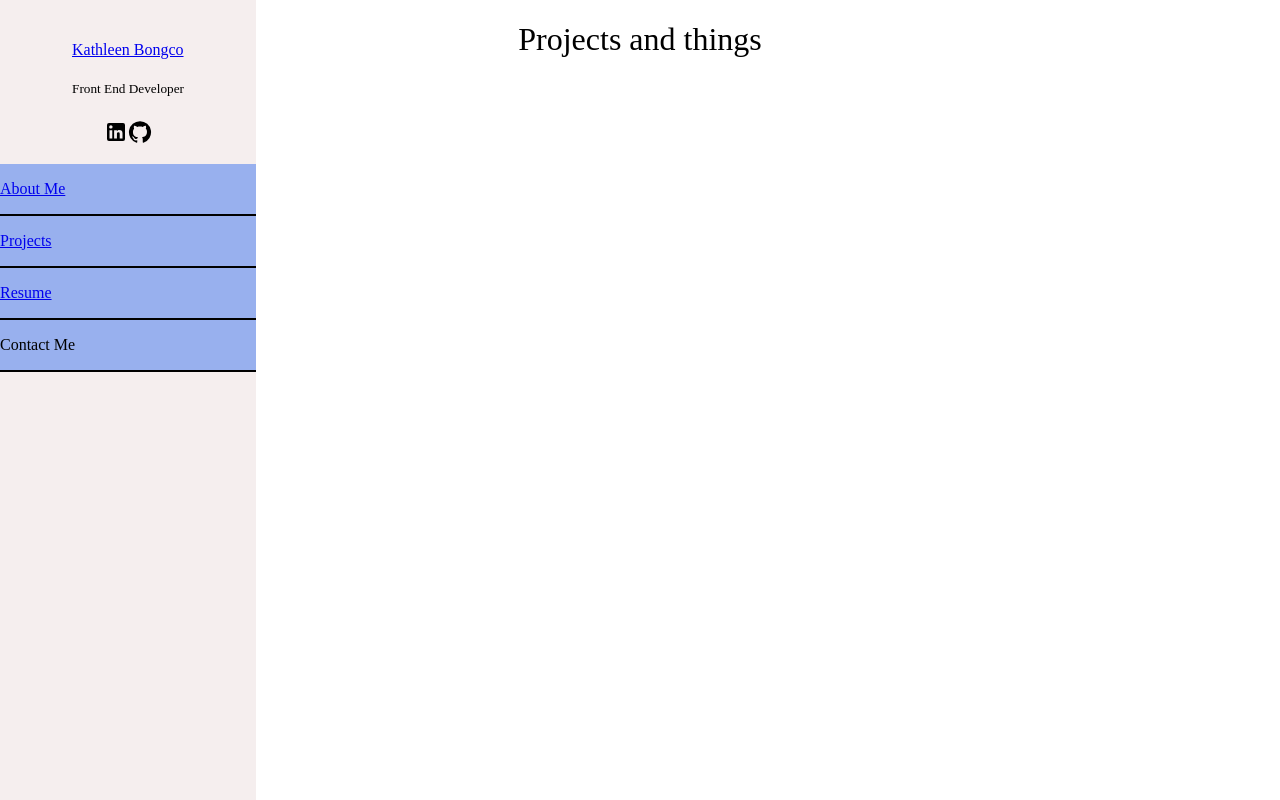
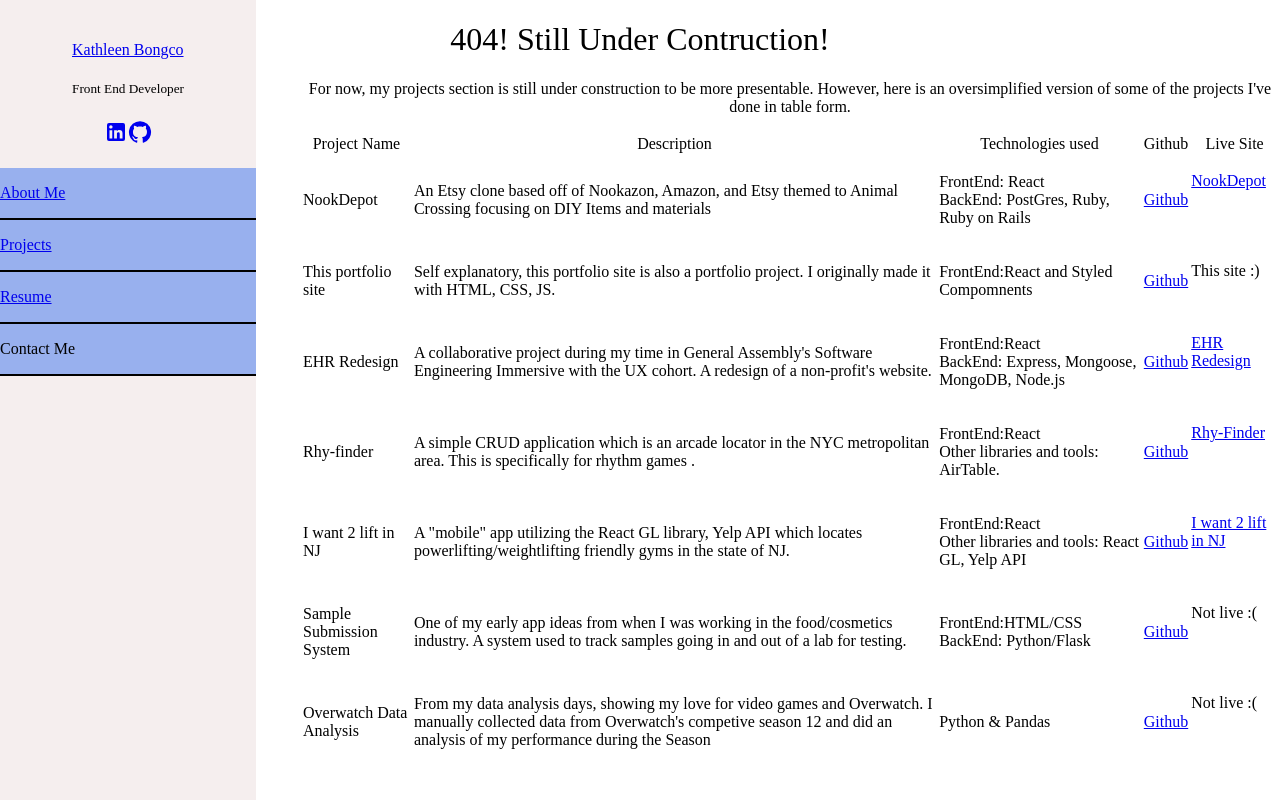
Before and after one commit to kbongco/finalform-portfolio, a React (Create React App) app: page /projects in a window 1280 px wide. Built offline with nearby package versions, Linux system fonts and the light colour scheme.

Commit message:
added temp project page

```diff
--- a/package.json
+++ b/package.json
@@ -14,6 +14,7 @@
     "react": "^17.0.2",
     "react-dom": "^17.0.2",
     "react-figma-embed": "^1.0.1",
+    "react-google-forms": "^1.0.3",
     "react-icons": "^4.3.1",
     "react-router-dom": "^5.3.0",
     "react-scripts": "4.0.3",
--- a/src/Layouts/NavBar.jsx
+++ b/src/Layouts/NavBar.jsx
@@ -56,8 +56,8 @@ export default function NavBar(props) {
           <h5>Front End Developer</h5>
           <div>
             <SocialIcons>
-              <LinkedInIcon />
-              <GitHubIcon />
+              <a href='https://www.linkedin.com/in/kathleen-bongco-11843197/'><LinkedInIcon /></a>
+              <a href='http://github.com/kbongco'><GitHubIcon /></a>
             </SocialIcons>
           </div>
         </TextContainer>
--- a/src/Screens/About.jsx
+++ b/src/Screens/About.jsx
@@ -2,6 +2,7 @@ import React from 'react';
 import styled from 'styled-components'
 import LargeCards from './LargeCard'
 import SmallCard from '../Components/SmallCard'
+import { Link } from "react-router-dom";
 
 
 const TestHeader = styled.h1`
@@ -54,7 +55,9 @@ export default function About() {
       </div>
       <ButtonContainer>
         <StyledButtons>Contact me!</StyledButtons>
-        <StyledButtons>Resume</StyledButtons>
+        <Link exact to ='/resume'>
+          <StyledButtons>Resume</StyledButtons>
+        </Link>
       </ButtonContainer>
       <SmallCardContainer>
         <SmallCard/>
--- a/src/Screens/Projects.jsx
+++ b/src/Screens/Projects.jsx
@@ -1,16 +1,18 @@
-import React from 'react';
+import React, { useState } from 'react';
 import Card from '@mui/material/Card';
 import CardActions from '@mui/material/CardActions';
 import CardContent from '@mui/material/CardContent';
 import CardMedia from '@mui/material/CardMedia';
 import Button from '@mui/material/Button';
 import Typography from '@mui/material/Typography';
+import UnderConstruction from './UnderConstruction'
 
 export default function Projects(props) {
+  let [underConstructionStatus, setUnderConstructionStatus ] = useState(true)
   return (
     <>
-      <h1 style={{ textAlign: 'center' }}>Projects and things </h1>
-
+      {underConstructionStatus === true ? <UnderConstruction /> :
+        <h1>Projects and things</h1>}
     </>
   )
 }
--- /dev/null
+++ b/src/Screens/UnderConstruction.jsx
@@ -0,0 +1,177 @@
+import React from 'react';
+
+export default function UnderContruction() {
+  return (
+  <>
+    <h1 style={{textAlign:'center'}}>404! Still Under Contruction!</h1>
+      <p style={{ textAlign: 'center', marginLeft: '300px' }}> For now, my projects section is still under construction to be more presentable. However, here is an oversimplified version of some of the projects I've done in table form.</p>
+      <div className='container' style={{marginLeft:'300px'}}>
+        <table>
+          <thead>
+            <tr>
+              <th>Project Name</th>
+              <th>Description</th>
+              <th>Technologies used</th>
+              <th>Github</th>
+              <th>Live Site </th>
+            </tr>
+          </thead>
+          <tbody>
+            <tr>
+              <td>
+                <p>NookDepot</p>
+              </td>
+              <td>
+                <p>An Etsy clone based off of Nookazon, Amazon, and Etsy themed to Animal Crossing focusing on DIY Items and materials</p>
+              </td>
+              <td>
+                <p>
+                  FrontEnd: React<br/>
+                  BackEnd: PostGres, Ruby, Ruby on Rails
+                </p>
+              </td>
+              <td>
+                <p>
+                  <a href ='http://github.com/kbongco/NookDepot'>Github</a>
+                </p>
+              </td>
+              <p>
+                <a href='https://nookdepot.netlify.app'>NookDepot</a>
+              </p>
+            </tr>
+            <tr>
+              <td>
+                <p>This portfolio site</p>
+              </td>
+              <td>
+                <p>Self explanatory, this portfolio site is also a portfolio project. I originally made it with HTML, CSS, JS. </p>
+              </td>
+              <td>
+                <p>
+                  FrontEnd:React and Styled Compomnents
+                </p>
+              </td>
+              <td>
+                <p>
+                  <a href ='https://github.com/kbongco/finalform-portfolio'>Github</a>
+                </p>
+              </td>
+              <p>
+                This site :)
+              </p>
+            </tr>
+            <tr>
+              <td>
+                <p>EHR Redesign</p>
+              </td>
+              <td>
+                <p>A collaborative project during my time in General Assembly's Software Engineering Immersive with the UX cohort. A redesign of a non-profit's website.</p>
+              </td>
+              <td>
+                <p>
+                  FrontEnd:React<br/>
+                  BackEnd: Express, Mongoose, MongoDB, Node.js
+                </p>
+              </td>
+              <td>
+                <p>
+                  <a href ='https://github.com/kbongco/Eleventh-Hour-Rescue-Redesign'>Github</a>
+                </p>
+              </td>
+              <p>
+                <a href='https://elastic-lovelace-0a232e.netlify.app/'>EHR Redesign</a>
+              </p>
+            </tr>
+            <tr>
+              <td>
+                <p>Rhy-finder</p>
+              </td>
+              <td>
+                <p>A simple CRUD application which is an arcade locator in the NYC metropolitan area. This is specifically for rhythm games .</p>
+              </td>
+              <td>
+                <p>
+                  FrontEnd:React<br/>
+                  Other libraries and tools: AirTable.
+                </p>
+              </td>
+              <td>
+                <p>
+                  <a href ='https://github.com/kbongco/Rhy-Finder-'>Github</a>
+                </p>
+              </td>
+              <p>
+                <a href='https://rhy-finder.netlify.app'>Rhy-Finder</a>
+              </p>
+            </tr>
+            <tr>
+              <td>
+                <p>I want 2 lift in NJ </p>
+              </td>
+              <td>
+                <p>A "mobile" app utilizing the React GL library, Yelp API which locates powerlifting/weightlifting friendly gyms in the state of NJ. </p>
+              </td>
+              <td>
+                <p>
+                  FrontEnd:React<br/>
+                  Other libraries and tools: React GL, Yelp API
+                </p>
+              </td>
+              <td>
+                <p>
+                  <a href ='https://github.com/kbongco/I-want-to-lift-in-NJ/'>Github</a>
+                </p>
+              </td>
+              <p>
+                <a href='http://iwant2liftinnj.surge.sh/'>I want 2 lift in NJ </a>
+              </p>
+            </tr>
+            <tr>
+              <td>
+                <p>Sample Submission System</p>
+              </td>
+              <td>
+                <p>One of my early app ideas from when I was working in the food/cosmetics industry. A system used to track samples going in and out of a lab for testing. </p>
+              </td>
+              <td>
+                <p>
+                  FrontEnd:HTML/CSS<br/>
+                  BackEnd: Python/Flask
+                </p>
+              </td>
+              <td>
+                <p>
+                  <a href ='https://github.com/kbongco/sampleapp'>Github</a>
+                </p>
+              </td>
+              <p>
+                Not live :(
+              </p>
+            </tr>
+            <tr>
+              <td>
+                <p>Overwatch Data Analysis</p>
+              </td>
+              <td>
+                <p>From my data analysis days, showing my love for video games and Overwatch. I manually collected data from Overwatch's competive season 12 and did an analysis of my performance during the Season </p>
+              </td>
+              <td>
+                <p>
+                  Python & Pandas
+                </p>
+              </td>
+              <td>
+                <p>
+                  <a href ='https://github.com/kbongco/OWdataanalysis'>Github</a>
+                </p>
+              </td>
+              <p>
+                Not live :(
+              </p>
+            </tr>
+          </tbody>
+        </table>
+      </div>
+  </>
+  )
+}
```
Also changed, not shown: src/data/projects.json (+14 -2 lines), 1 other file (tests, documents, lock files or other folders).
